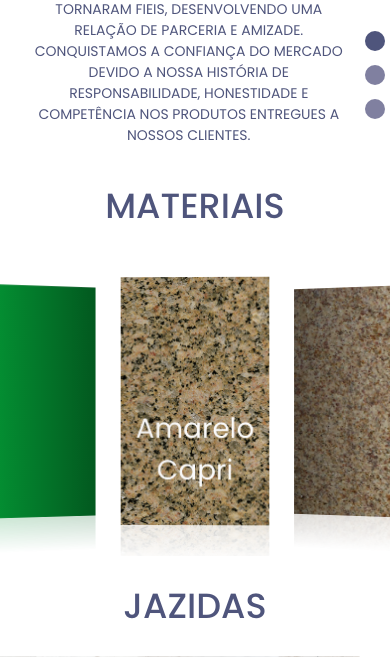
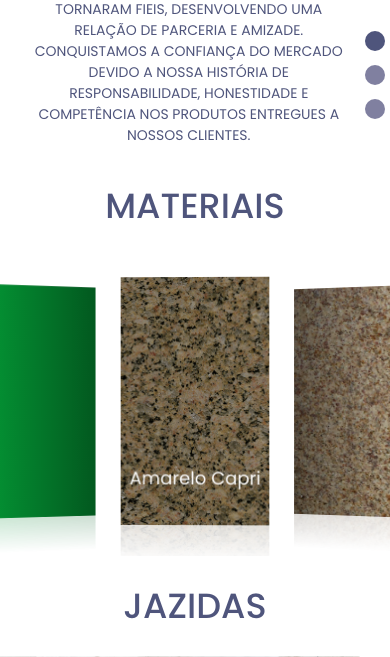
Before and after one commit to LeonardoDuarteBonafe/margil, a PHP site: page / in a window 390 px wide. Shown: the part 534-1191 px from the top of the page. Run offline with PHP 8.4, Linux system fonts and the light colour scheme; some libraries are stand-ins or nearby versions.

Commit message:
Arrumando texto dentro do swiper e adicionando filtro nas imagens até 767px

```diff
--- a/index.php
+++ b/index.php
@@ -106,7 +106,7 @@
 
                     <div class="swiper-slide gallery-banner" id="Amarelo-Maracuja">
                         <img src="Images/Index/Swiper/Amarelo-Maracuja.png">
-                        <p>Amarelo Maracuja</p>
+                        <p>Amarelo Maracujá</p>
                     </div>
 
                     <div class="swiper-slide gallery-banner" id="Amarelo-Ornamental-G">
--- a/style.css
+++ b/style.css
@@ -962,6 +962,10 @@ animation: mymove 5s infinite;
 
 @media only screen and (max-width: 575px){
 
+    .materiais .gallery-swiper .swiper-slide p{
+        font-size: 1.3rem !important;
+    }
+
     .page-empresa .empresa .info .text h2{
         font-size: 7rem;
     }
@@ -1102,6 +1106,10 @@ animation: mymove 5s infinite;
         bottom: 0;
         font-size: 2rem;
         /background-color: red;
+    }
+
+    .materiais .gallery-swiper .swiper-slide-active.gallery-banner img{
+        filter: brightness(75%);
     }
 
     .materiais .gallery-swiper .swiper-slide-active.gallery-banner p{
@@ -1275,6 +1283,10 @@ animation: mymove 5s infinite;
         height: 300px !important;
     }
 
+    .materiais .gallery-swiper .swiper-slide p{
+        font-size: 1.6rem !important;
+    }
+
     /*.jazidas{
     display: flex;
     flex-direction: column;
@@ -1430,7 +1442,7 @@ animation: mymove 5s infinite;
         position: absolute;
         color: white;
         bottom: 0;
-        font-size: 2rem;
+        font-size: 1.8rem;
         /background-color: red;
     }
 
```
